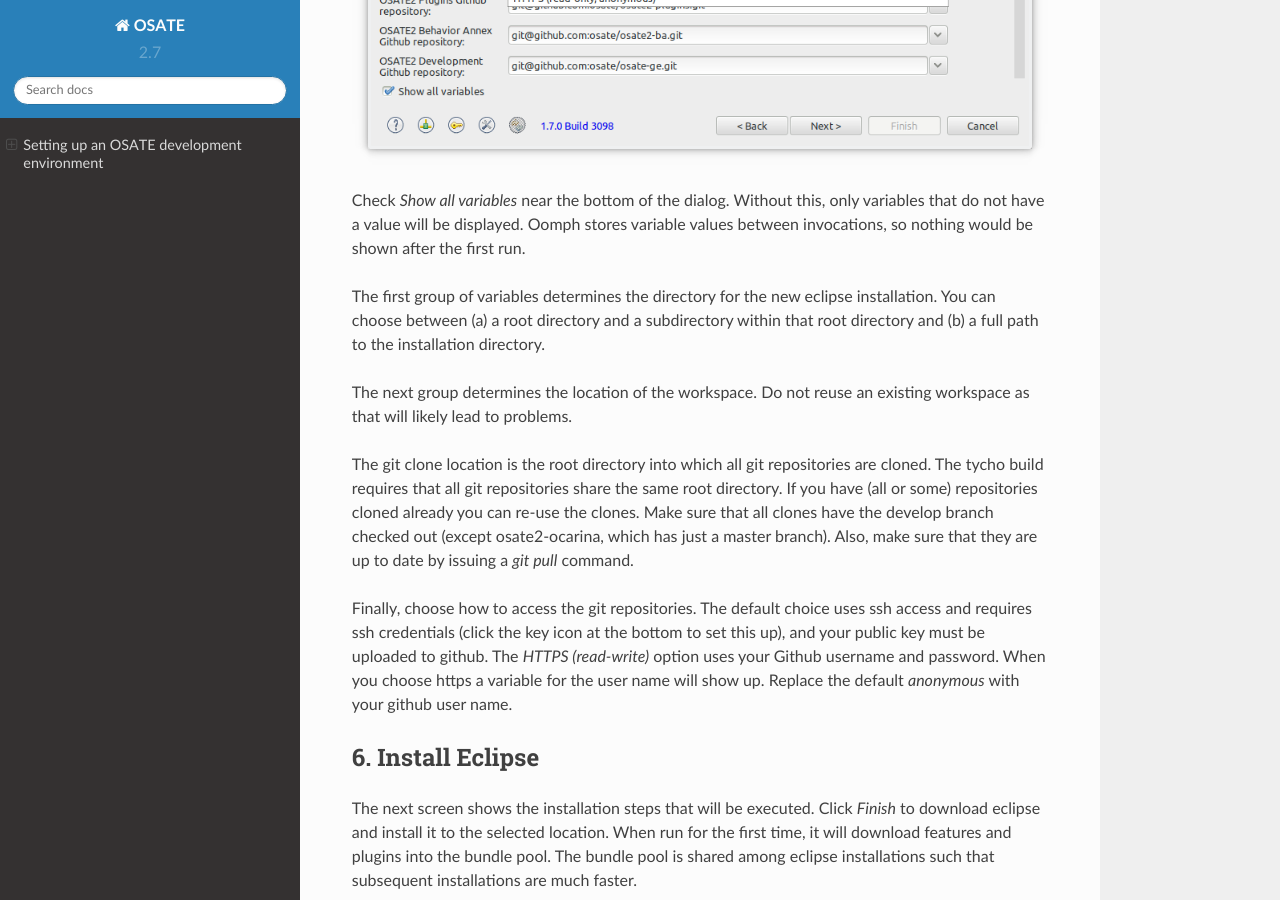
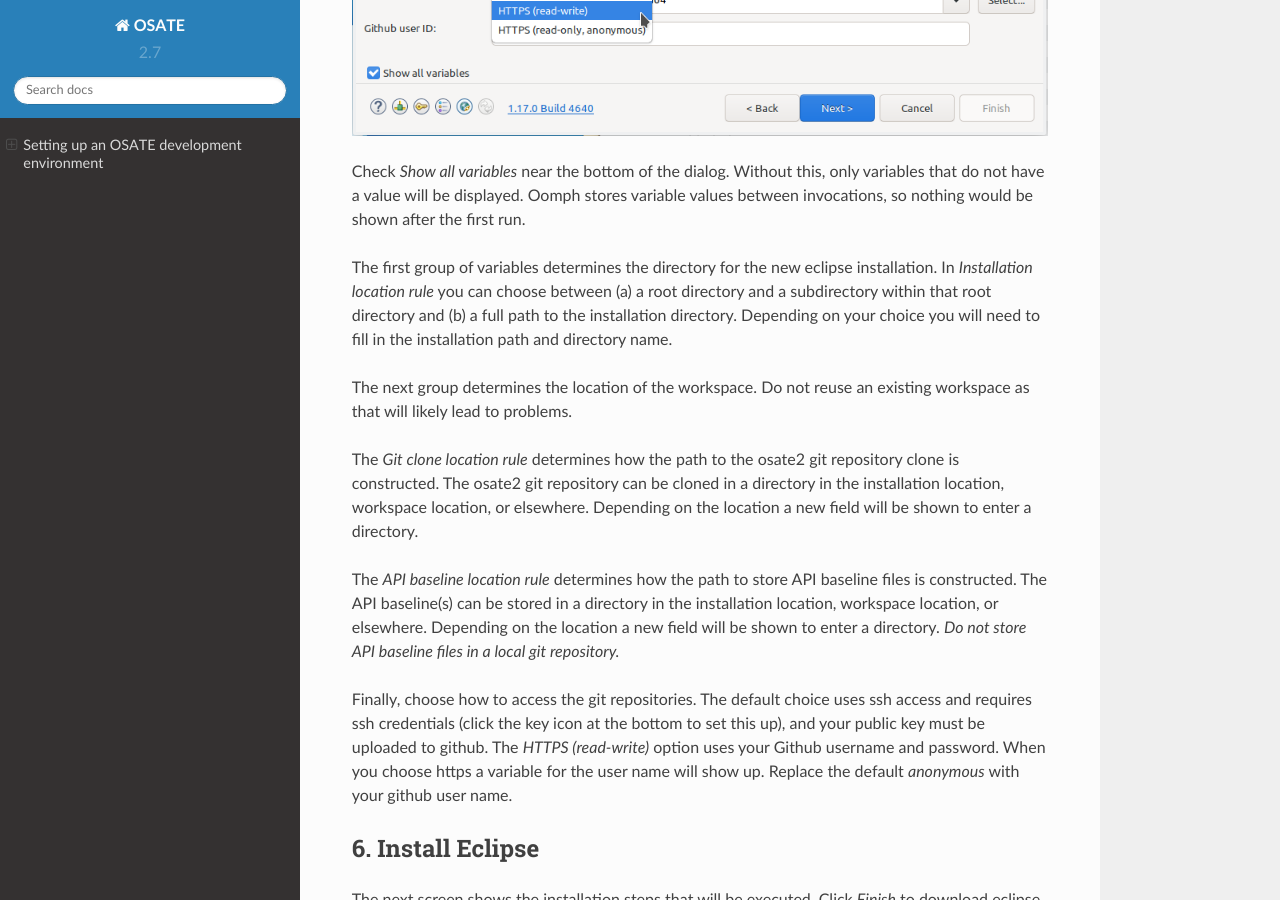
Before and after one commit to osate/website, a Sphinx documentation site: the page built from source/setup-development.md, in a window 1280 px wide and 900 px high, scrolled down 3445 px. Built offline with Sphinx 7.4.7 and the Read the Docs theme 2.0.0, drawn with Linux system fonts in a browser that asks for light colours; some of the changed text lies outside the part shown.

Commit message:
Update development setup

```diff
--- a/source/setup-development.md
+++ b/source/setup-development.md
@@ -38,7 +38,7 @@ Add a user project by clicking on the + icon (A).
 
 Select the catalog *Github Projects* and enter the following URL as the *Resource URI*:
 
-https://raw.githubusercontent.com/osate/osate2/master/setup/osate2_2019-12.setup
+https://raw.githubusercontent.com/osate/osate2/master/setup/osate2_2020-03.setup
 
 Check the box next to the added OSATE2 Development entry in the tree under Github Projects/<User>. Then select the master stream in right column of the table at the bottom.
 
@@ -48,11 +48,13 @@ Check the box next to the added OSATE2 Development entry in the tree under Githu
 
 Check *Show all variables* near the bottom of the dialog. Without this, only variables that do not have a value will be displayed. Oomph stores variable values between invocations, so nothing would be shown after the first run.
 
-The first group of variables determines the directory for the new eclipse installation. You can choose between (a) a root directory and a subdirectory within that root directory and (b) a full path to the installation directory.
+The first group of variables determines the directory for the new eclipse installation. In *Installation location rule* you can choose between (a) a root directory and a subdirectory within that root directory and (b) a full path to the installation directory. Depending on your choice you will need to fill in the installation path and directory name.
 
 The next group determines the location of the workspace. Do not reuse an existing workspace as that will likely lead to problems.
 
-The git clone location is the root directory into which all git repositories are cloned. The tycho build requires that all git repositories share the same root directory. If you have (all or some) repositories cloned already you can re-use the clones. Make sure that all clones have the develop branch checked out (except osate2-ocarina, which has just a master branch). Also, make sure that they are up to date by issuing a _git pull_ command.
+The *Git clone location rule* determines how the path to the osate2 git repository clone is constructed. The osate2 git repository can be cloned in a directory in the installation location, workspace location, or elsewhere. Depending on the location a new field will be shown to enter a directory.
+
+The *API baseline location rule* determines how the path to store API baseline files is constructed. The API baseline(s) can be stored in a directory in the installation location, workspace location, or elsewhere. Depending on the location a new field will be shown to enter a directory. *Do not store API baseline files in a local git repository.*
 
 Finally, choose how to access the git repositories. The default choice uses ssh access and requires ssh credentials (click the key icon at the bottom to set this up), and your public key must be uploaded to github. The  *HTTPS (read-write)* option uses your Github username and password. When you choose https a variable for the user name will show up. Replace the default _anonymous_ with your github user name.
 
```
Also changed, not shown: other parts of source/setup-development.md (+1 -1 lines), source/images/installer2.png, source/images/installer4.png.
